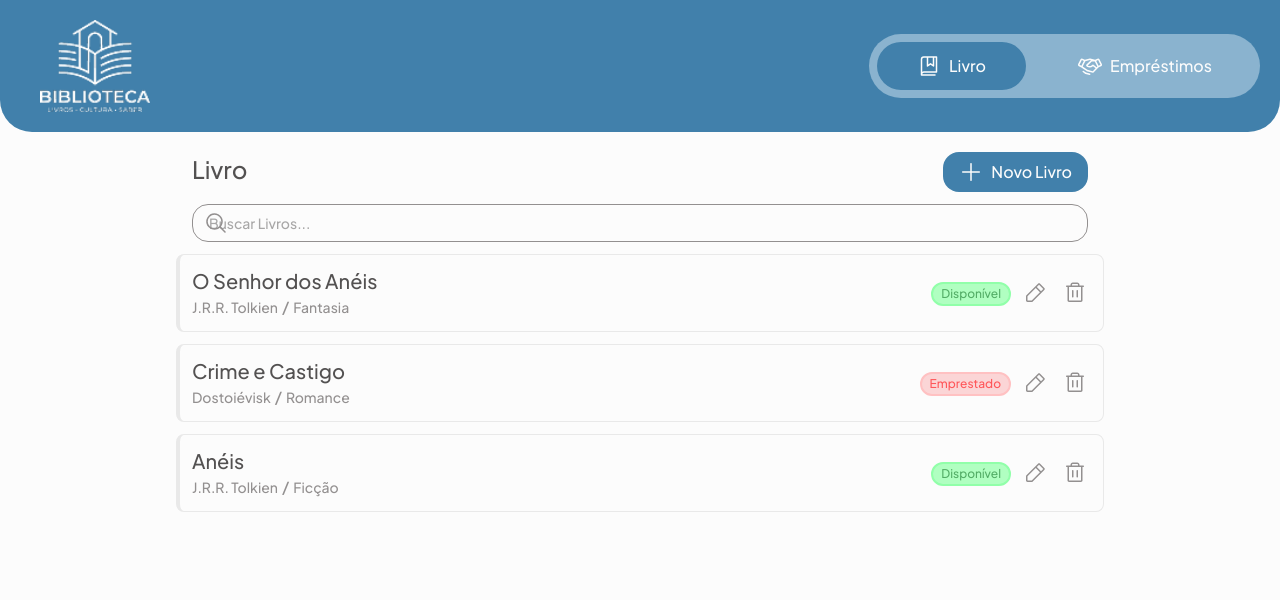
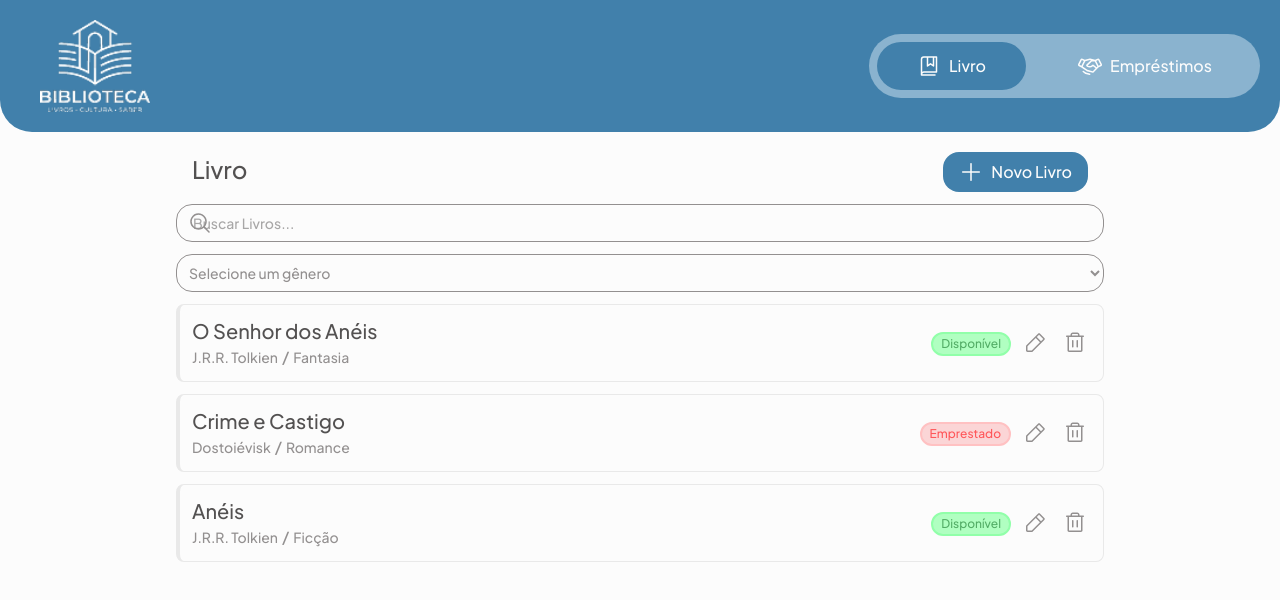
Before and after one commit to MayconSantos04/Front-End-Biblioteca, a React (Vite) app: page / in a window 1280 px wide. Shown: the top 600 px of the page. Built offline with nearby package versions, Linux system fonts and the light colour scheme.

Commit message:
feat: componet of option geners created.

```diff
--- a/src/App.tsx
+++ b/src/App.tsx
@@ -15,6 +15,7 @@ import Handshake from "./assets/icons/handshake.svg?react";
 import InputSearch from "./core-components/component-book/Input-search";
 import BodyBooks from "./core-components/component-book/Body-books";
 import ModalRegister from "./core-components/component-book/Modal-register-book";
+import OptionGenero from "./core-components/component-book/Option-genero";
 
 export default function App() {
   return (
@@ -23,8 +24,8 @@ export default function App() {
       <Container className="flex flex-col gap-3">
         <Title />
         <InputSearch />
+        <OptionGenero />
         <BodyBooks />
-        <ModalRegister />
       </Container>
 
       {/* <Text variant="body-text-base" className="text-blue">
--- a/src/components/Input-text.tsx
+++ b/src/components/Input-text.tsx
@@ -1,7 +1,7 @@
-import { cva, type VariantProps, cx } from "class-variance-authority";
+import Icon from "./Icon";
 import type React from "react";
 import { textVariants } from "./Text";
-import Icon from "./Icon";
+import { cva, type VariantProps, cx } from "class-variance-authority";
 
 export const inputTextVariants = cva(
   `
--- a/src/core-components/component-book/Body-books.tsx
+++ b/src/core-components/component-book/Body-books.tsx
@@ -13,7 +13,7 @@ interface Book {
   disponivel: boolean;
 }
 
-const books: Book[] = [
+export const books: Book[] = [
   {
     id: "1717005420000000",
     titulo: "O Senhor dos Anéis",
@@ -58,10 +58,10 @@ export default function BodyBooks() {
                 </div>
                 <div className="flex gap-1 items-center">
                   <Text variant="body-text-sm" className="text-gray-300">
-                    {`${autor}  `}
+                    {`${autor}`}
                   </Text>
                   <span className="text-gray-300 text-base">/</span>
-                  <Text className="text-gray-300">{`  ${genero}`}</Text>
+                  <Text className="text-gray-300">{`${genero}`}</Text>
                 </div>
               </div>
               <div className="flex gap-2 items-center">
--- a/src/core-components/component-book/Input-search.tsx
+++ b/src/core-components/component-book/Input-search.tsx
@@ -1,13 +1,14 @@
-import Container from "../../components/Container";
 import InputText from "../../components/Input-text";
-import Search from "../../assets/icons/search.svg?react"
+import Search from "../../assets/icons/search.svg?react";
 
 export default function InputSearch() {
   return (
     <div>
-      <Container>
-        <InputText placeholder="Buscar Livros..." icon={Search} className="w-full"/>
-      </Container>
+      <InputText
+        placeholder="Buscar Livros..."
+        icon={Search}
+        className="w-full"
+      />
     </div>
   );
 }
--- /dev/null
+++ b/src/core-components/component-book/Option-genero.tsx
@@ -0,0 +1,18 @@
+import { books } from "./Body-books";
+
+export default function OptionGenero() {
+  return (
+    <div>
+      <select
+        name="Genêros"
+        id="genero"
+        className="border-1 text-sm text-gray-300 border-gray-300 rounded-2xl py-2 px-2 w-full cursor-pointer"
+      >
+        <option value="">Selecione um gênero</option>
+        {books.map((item) => (
+          <option key={item.id}>{item.genero}</option>
+        ))}
+      </select>
+    </div>
+  );
+}
```
